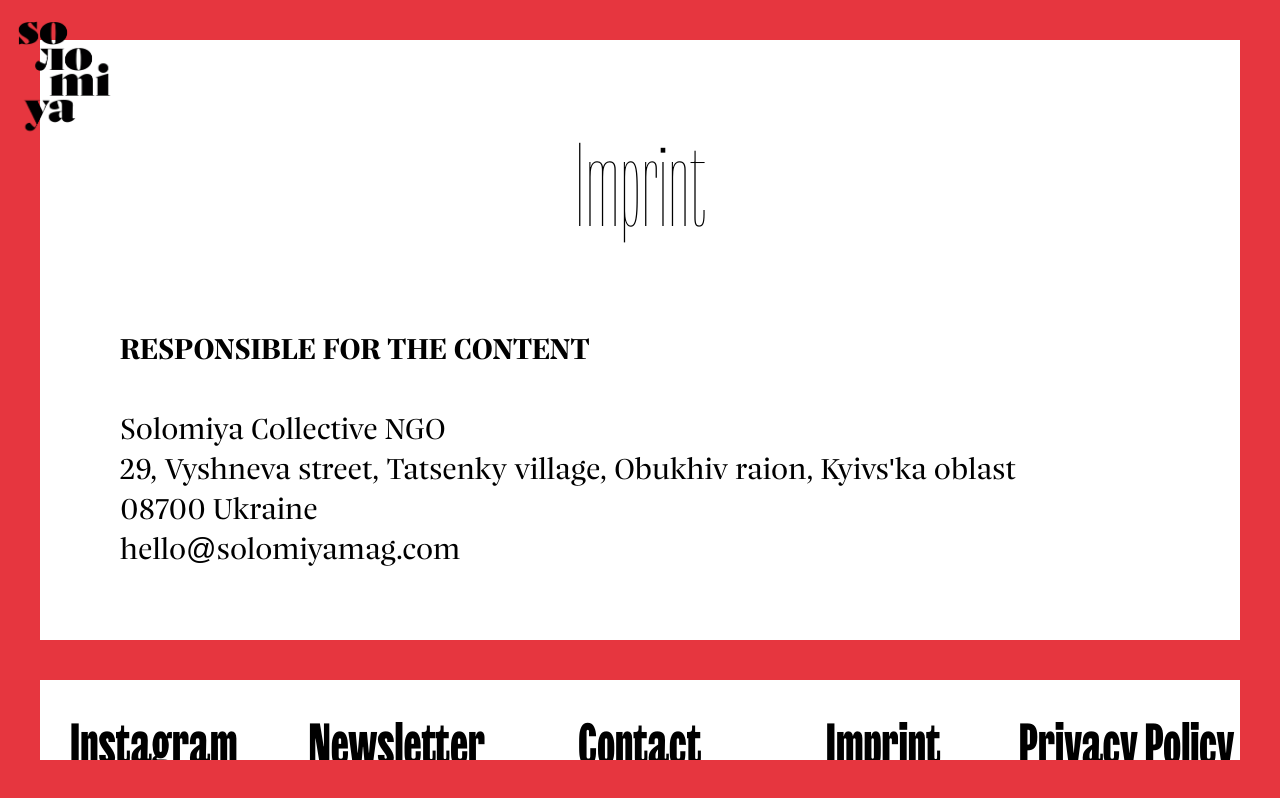
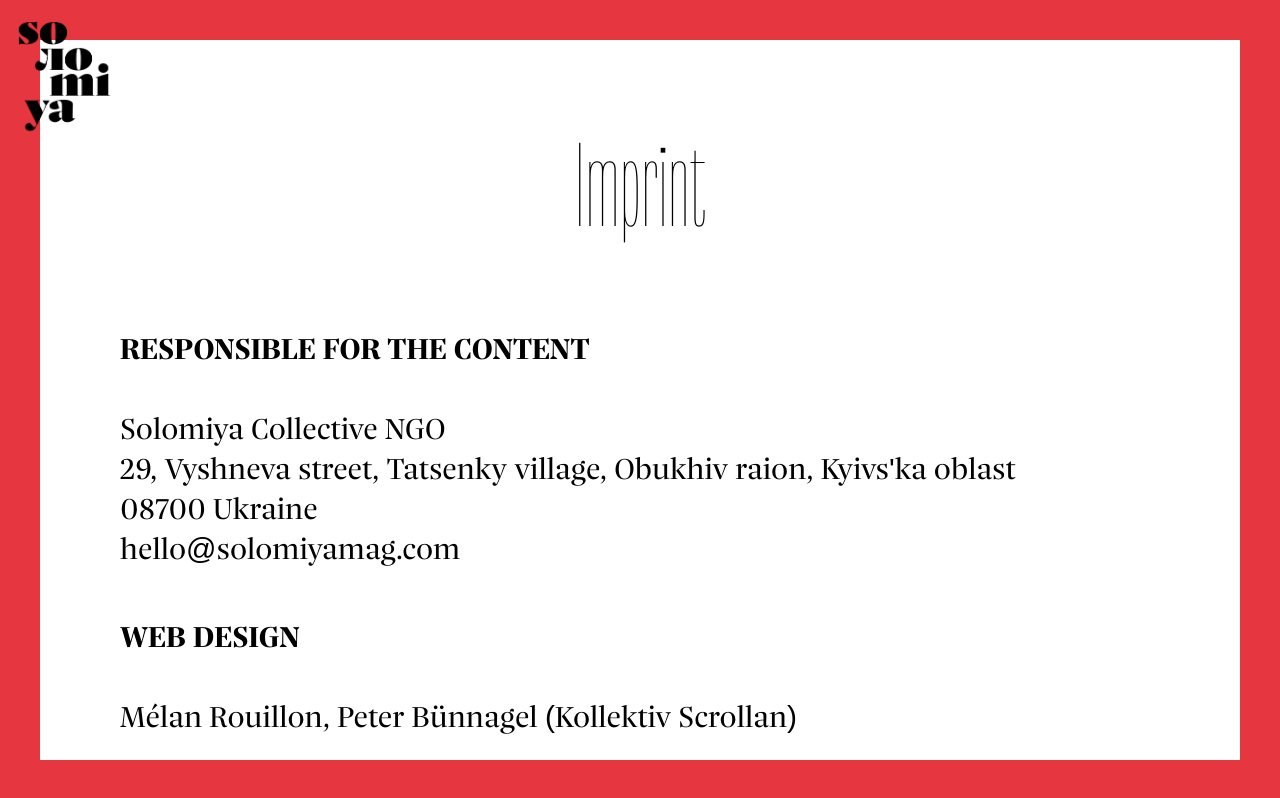
Before and after one commit to bit1creative/solomiya, a React (Vite) app: page /issue/1/legals in a window 1280 px wide. Built offline with nearby package versions, Linux system fonts and the light colour scheme.

Commit message:
credits for development

```diff
--- a/src/components/pages/Legals/LegalsSection.tsx
+++ b/src/components/pages/Legals/LegalsSection.tsx
@@ -13,5 +13,21 @@ export const LegalsSection = () => (
         <br />
       </p>
     </div>
+    <div>
+      <p className="font-nice-bold">WEB DESIGN</p>
+      <p>
+        <br />
+        Mélan Rouillon, Peter B&uuml;nnagel (Kollektiv Scrollan)
+        <br />
+      </p>
+    </div>
+    <div>
+      <p className="font-nice-bold">WEB DEVELOPMENT</p>
+      <p>
+        <br />
+        Vanya Hrytsenko
+        <br />
+      </p>
+    </div>
   </div>
 );
```
